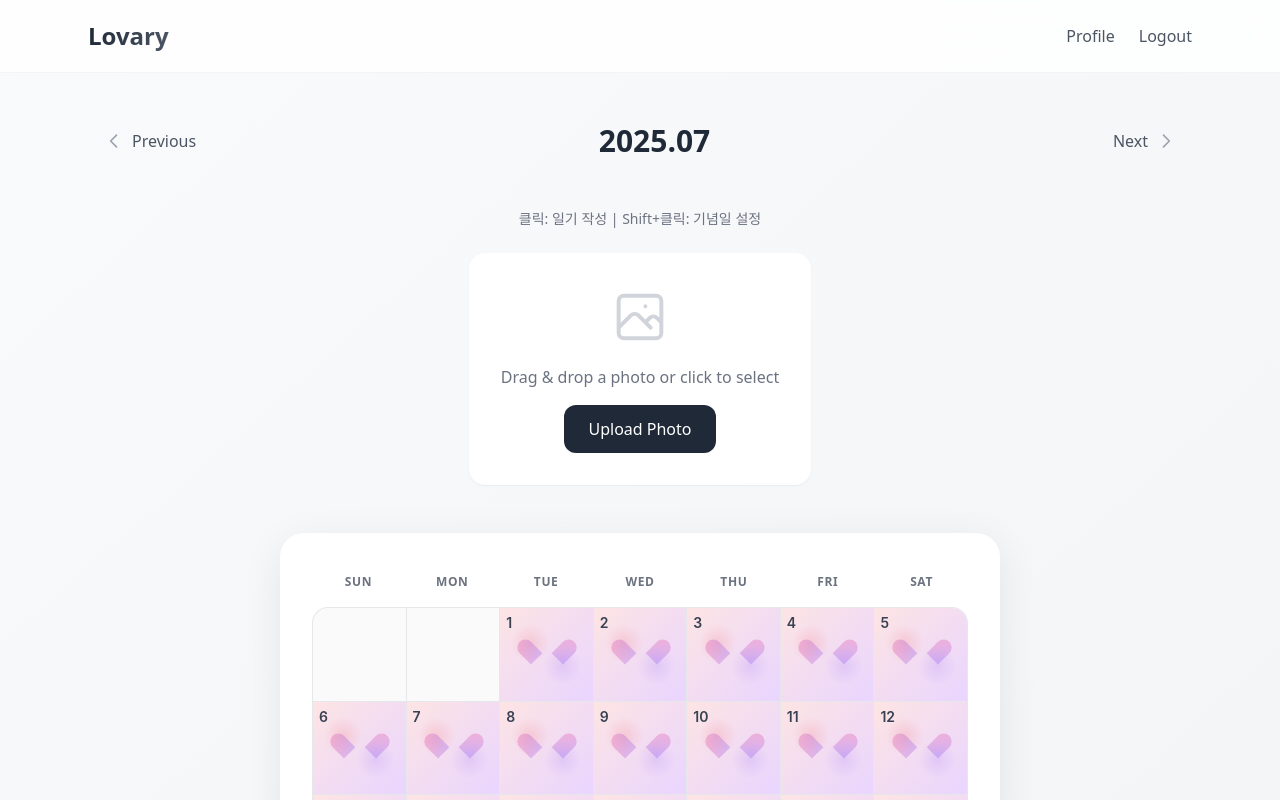
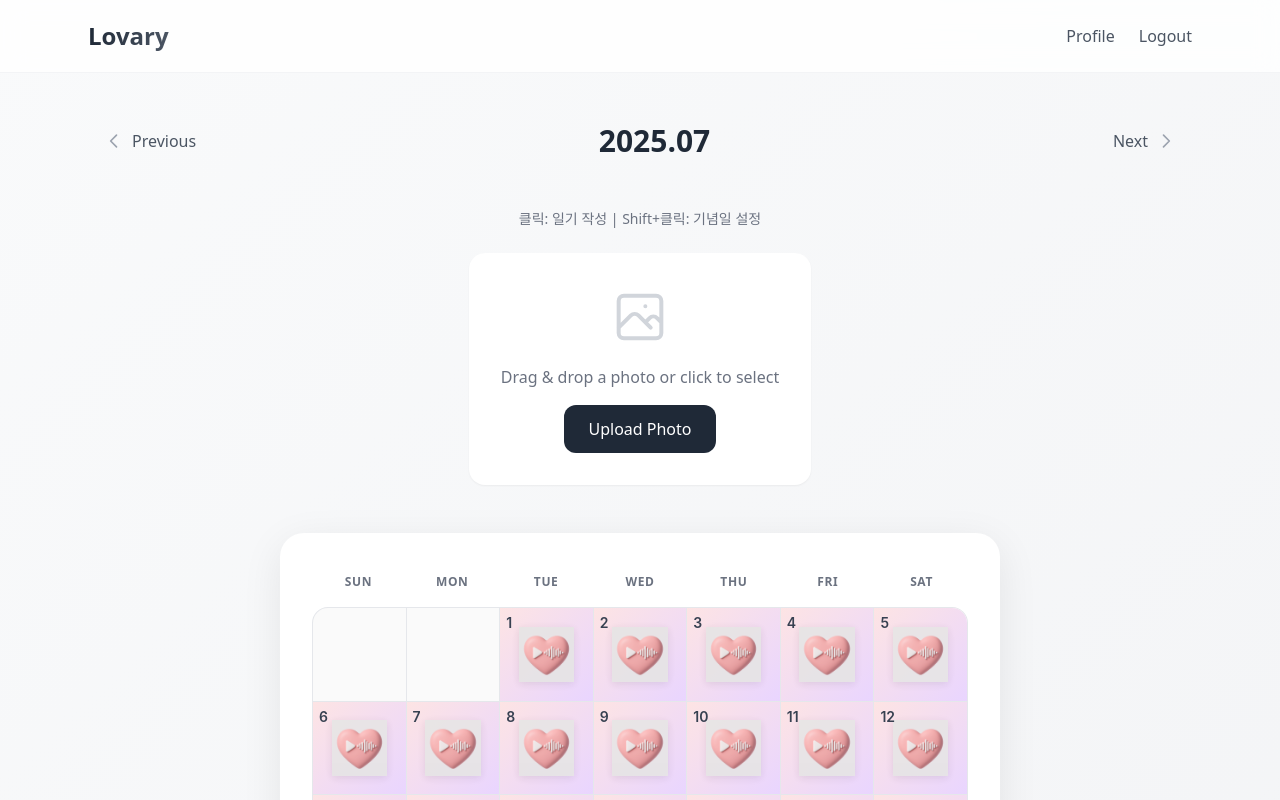
Before and after one commit to jinhyun6/lovary, a Vue app in the folder frontend/: page /diary in a window 1280 px wide. Shown: the top 800 px of the page. Built offline with nearby package versions, Linux system fonts and the light colour scheme; no server answers; sample sign-in values are in the browser's storage.

Commit message:
Replace future date heart icon with music heart image
- Updated CalendarPuzzle.vue to use heart-music-icon.png image
- Removed CSS-based heart icon implementation
- Added new heart music icon image to public directory

```diff
--- a/frontend/src/components/CalendarPuzzle.vue
+++ b/frontend/src/components/CalendarPuzzle.vue
@@ -37,7 +37,7 @@
           <!-- Future dates - minimalist pattern -->
           <div v-if="cell.status === 'future'" class="puzzle-back">
             <div class="future-pattern">
-              <div class="heart-icon"></div>
+              <img src="/heart-music-icon.png" alt="" class="heart-music-icon" />
             </div>
           </div>
 
@@ -314,58 +314,13 @@ watch(() => props.photoUrl, () => {
   justify-content: center;
 }
 
-/* Floating circles - static */
-.future-pattern::before,
-.future-pattern::after {
-  content: '';
-  position: absolute;
-  border-radius: 50%;
-}
-
-.future-pattern::before {
-  width: 45%;
-  height: 45%;
-  background: radial-gradient(circle, rgba(239, 68, 68, 0.15) 0%, transparent 65%);
-  top: 15%;
-  left: 10%;
-}
-
-.future-pattern::after {
-  width: 45%;
-  height: 45%;
-  background: radial-gradient(circle, rgba(139, 92, 246, 0.15) 0%, transparent 65%);
-  bottom: 15%;
-  right: 10%;
-}
-
-/* Center heart design - static */
-.future-pattern > .heart-icon {
-  position: absolute;
-  top: 50%;
-  left: 50%;
-  transform: translate(-50%, -50%);
-  width: 30px;
-  height: 27px;
-}
-
-.heart-icon::before,
-.heart-icon::after {
-  content: '';
-  position: absolute;
-  top: 0;
-  width: 16px;
-  height: 24px;
-  background: linear-gradient(135deg, #ec4899 0%, #8b5cf6 100%);
-  border-radius: 16px 16px 0 0;
-  transform: rotate(-45deg);
-  transform-origin: 0 100%;
-  opacity: 0.3;
-}
-
-.heart-icon::after {
-  left: 16px;
-  transform: rotate(45deg);
-  transform-origin: 100% 100%;
+/* Heart music icon image */
+.heart-music-icon {
+  width: 60%;
+  height: 60%;
+  object-fit: contain;
+  opacity: 0.85;
+  filter: drop-shadow(0 2px 4px rgba(0, 0, 0, 0.1));
 }
 
 .photo-piece {
```
Also changed, not shown: frontend/public/heart-music-icon.png (added).
